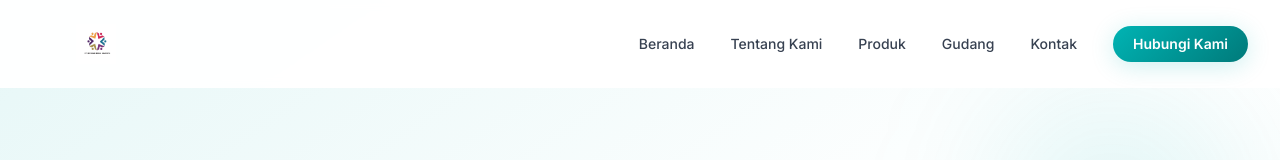
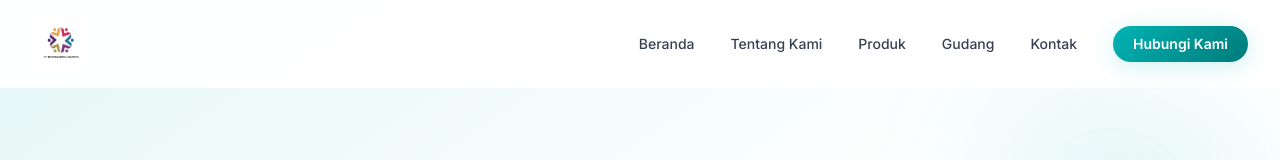
Before and after one commit to michael111103/bintangbogasemesta, a Next.js app: page / in a window 1280 px wide. Shown: the top 160 px of the page. Built offline with nearby package versions, Linux system fonts and the light colour scheme.

Commit message:
Update Navbar.tsx

```diff
--- a/src/components/Navbar.tsx
+++ b/src/components/Navbar.tsx
@@ -47,14 +47,14 @@ export default function Navbar() {
           <a
             href="#beranda"
             onClick={(e) => handleNavClick(e, "#beranda")}
-            className="flex items-center gap-3 group"
+            className="flex items-center group"
           >
-            <div className="relative w-32 h-10 flex-shrink-0">
+            <div className="relative w-44 h-14 flex-shrink-0">
               <Image
                 src="/logo.jpg"
                 alt="PT. Bintang Boga Semesta Logo"
                 fill
-                className="object-contain"
+                className="object-contain object-left"
               />
             </div>
           </a>
```
